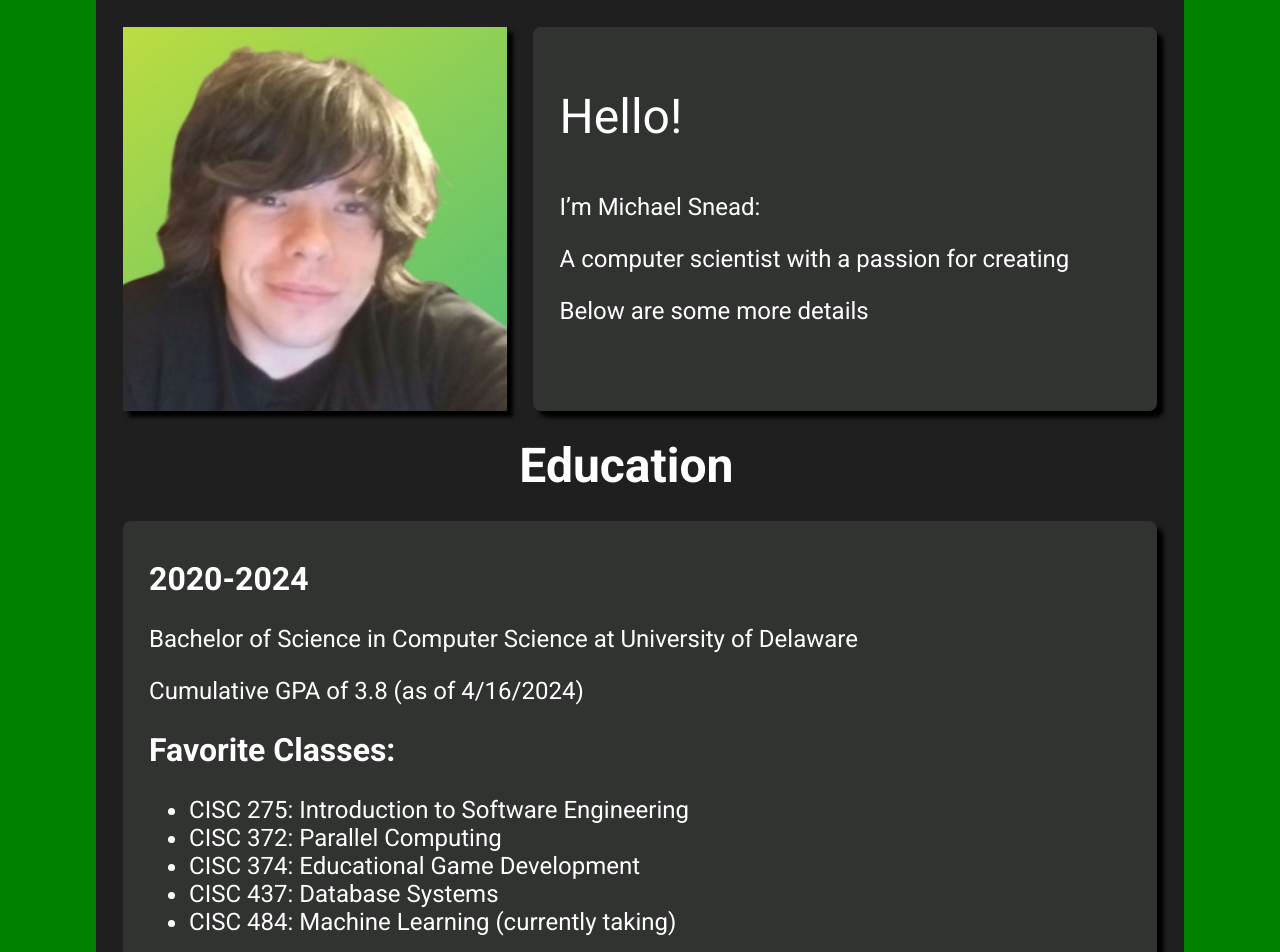
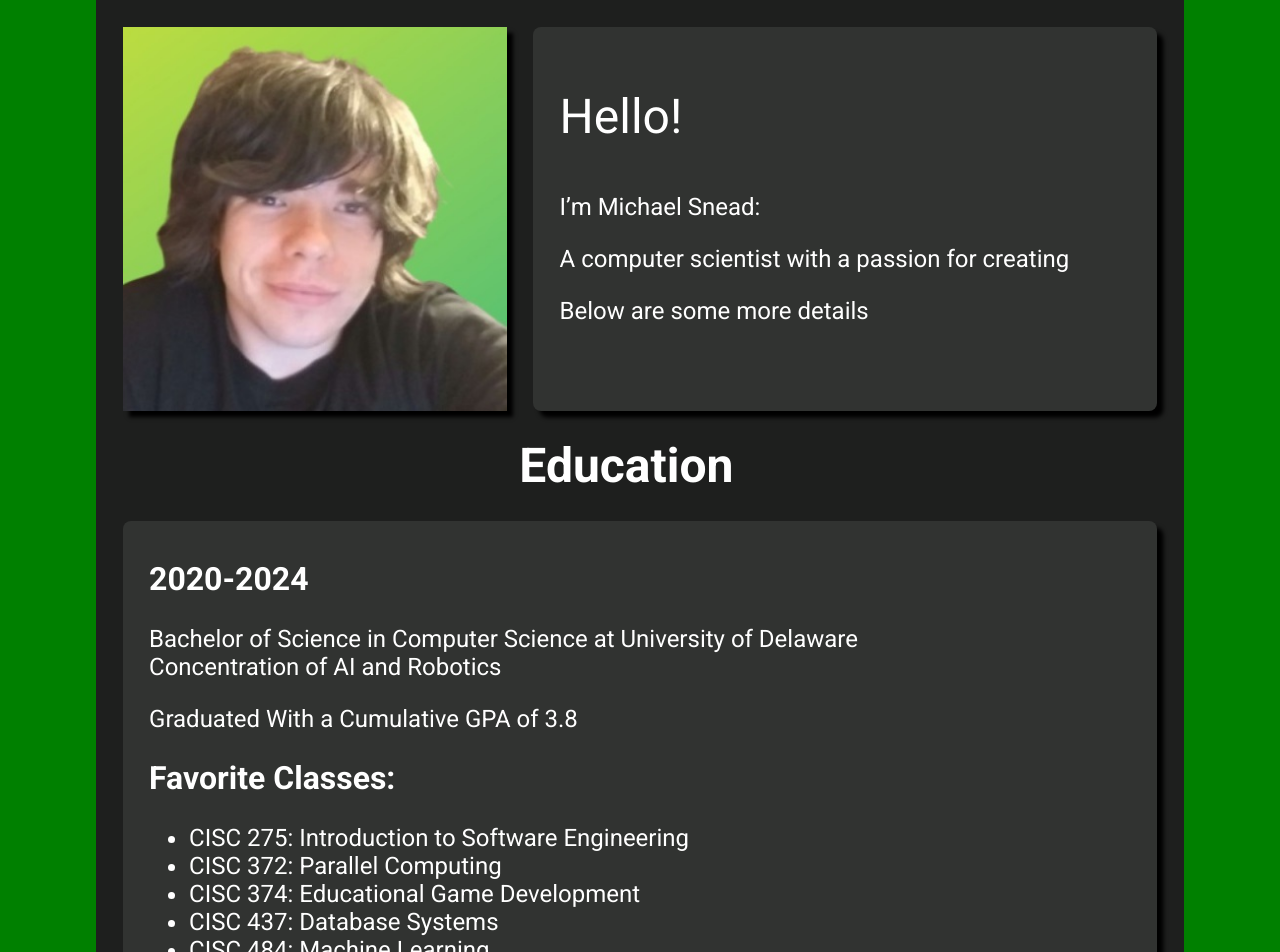
Before and after one commit to ydnamjs/personal-website, a React (Create React App) app: page / in a window 1280 px wide. Shown: the top 952 px of the page. Built offline with nearby package versions, Linux system fonts and the light colour scheme.

Commit message:
Altered text to reflect that I graduated and am no longer taking machine learning

```diff
--- a/src/about-me/panels/Education.tsx
+++ b/src/about-me/panels/Education.tsx
@@ -6,14 +6,16 @@ export function Education() {
 		<div className="panel shadow">
 			<h2>2020-2024</h2>
 			<span>Bachelor of Science in Computer Science at University of Delaware</span>
-			<p>Cumulative GPA of 3.8 (as of 4/16/2024)</p>
+			<br />
+			<span>Concentration of AI and Robotics</span>
+			<p>Graduated With a Cumulative GPA of 3.8</p>
 			<h2>Favorite Classes:</h2>
 			<ul>
 				<li>CISC 275: Introduction to Software Engineering</li>
 				<li>CISC 372: Parallel Computing</li>
 				<li>CISC 374: Educational Game Development</li>
 				<li>CISC 437: Database Systems</li>
-				<li>CISC 484: Machine Learning (currently taking)</li>
+				<li>CISC 484: Machine Learning</li>
 			</ul>
 		</div>
 	);
```
